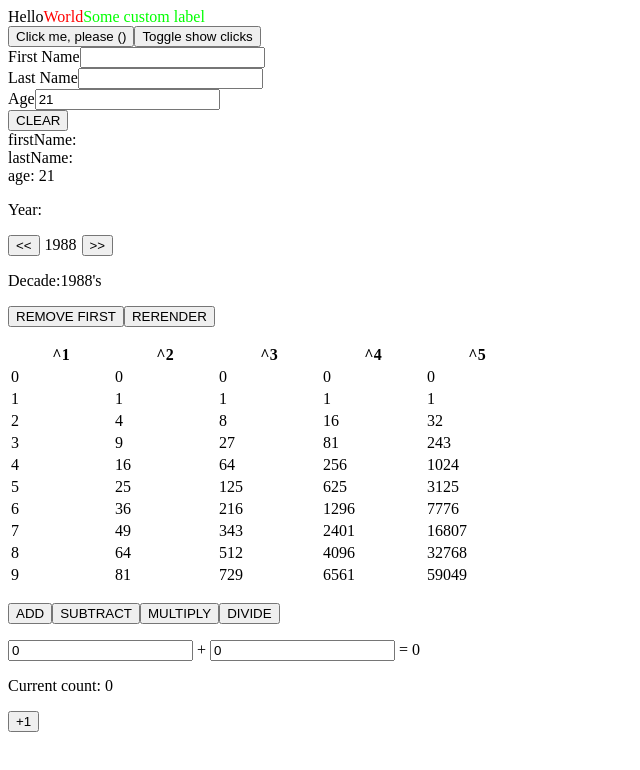
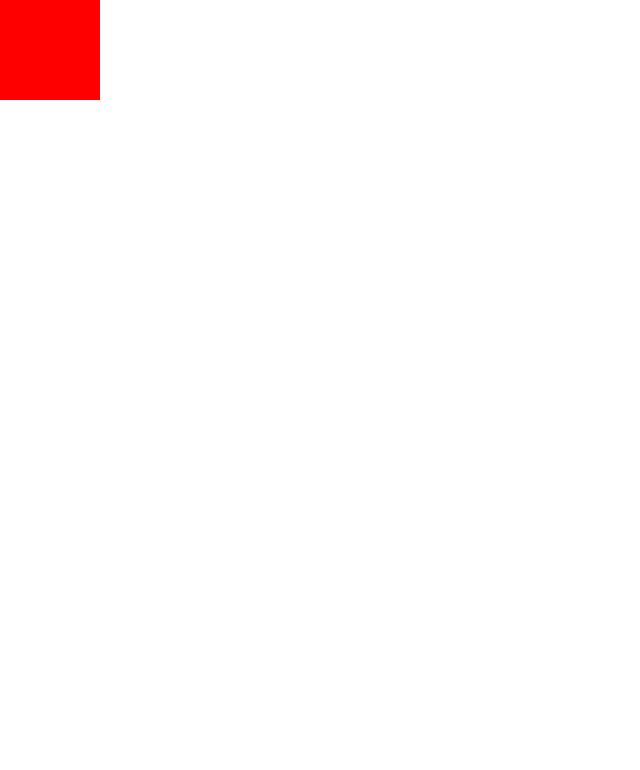
Before and after one commit to Korobkina-Tetiana/learn-react-hools, a React (Create React App) app: page / in a window 1280 px wide. Shown: the top 770 px of the page, without its empty margins (0-640 px from the left). Built offline with nearby package versions, Linux system fonts and the light colour scheme.

Commit message:
working with useEffect vs useLayoutEffect

```diff
--- /dev/null
+++ b/src/Chapter-7.js
@@ -0,0 +1,54 @@
+import { useEffect, useState } from 'react';
+
+function useCharacterPosition(step) {
+    const [left, setLeft] = useState(0);
+    const [top, setTop] = useState(0);
+
+    useEffect(() => {
+        const handelKeyDown = (event) => {
+            // eslint-disable-next-line default-case
+            switch (event.key) {
+                case 'ArrowLeft':
+                    setLeft((prev) => prev - step);
+                    break;
+                case 'ArrowRight':
+                    setLeft((prev) => prev + step);
+                    break;
+                case 'ArrowUp':
+                    setTop((prev) => prev - step);
+                    break;
+                case 'ArrowDown':
+                    setTop((prev) => prev + step);
+                    break;
+            }
+        };
+
+        document.addEventListener('keydown', handelKeyDown);
+
+        return () => {
+            document.removeEventListener('keydown', handelKeyDown);
+        };
+    }, [step]);
+
+    return [left, top]
+}
+
+export function Character() {
+    const [left, top] = useCharacterPosition(50);
+
+    return (
+        <>
+        <h2>
+            [{left}, {top}]
+        </h2>
+        <div style={{
+            backgroundColor: '#F00',
+            position: 'absolute',
+            width: 100,
+            height: 100,
+            left,
+            top,
+        }} />
+        </>
+    )
+}
--- a/src/index.js
+++ b/src/index.js
@@ -1,24 +1,26 @@
 import React from 'react';
 import ReactDOM from 'react-dom/client';
-import { HelloWorld } from './HelloWorld';
-import { Clicker } from './Chapter-1';
-import { FormExample } from './Chapter-2';
-import { Example } from './Chapter-3';
-import { Estimation } from './Chapter-4';
-import { Calculator } from './Chapter-5';
-import { Counter } from './Chapter-6';
+// import { HelloWorld } from './HelloWorld';
+// import { Clicker } from './Chapter-1';
+// import { FormExample } from './Chapter-2';
+// import { Example } from './Chapter-3';
+// import { Estimation } from './Chapter-4';
+// import { Calculator } from './Chapter-5';
+// import { Counter } from './Chapter-6';
+import { Character } from './Chapter-7';
 
 const RED = '#F00';
 
 const root = ReactDOM.createRoot(document.getElementById('root'));
 root.render(
   <React.StrictMode>
-    <HelloWorld color={RED} />
+    {/* <HelloWorld color={RED} />
     <Clicker />
     <FormExample />
     <Example />
     <Estimation />
     <Calculator />
-    <Counter />
+    <Counter /> */}
+    <Character />
   </React.StrictMode>
 );
```
